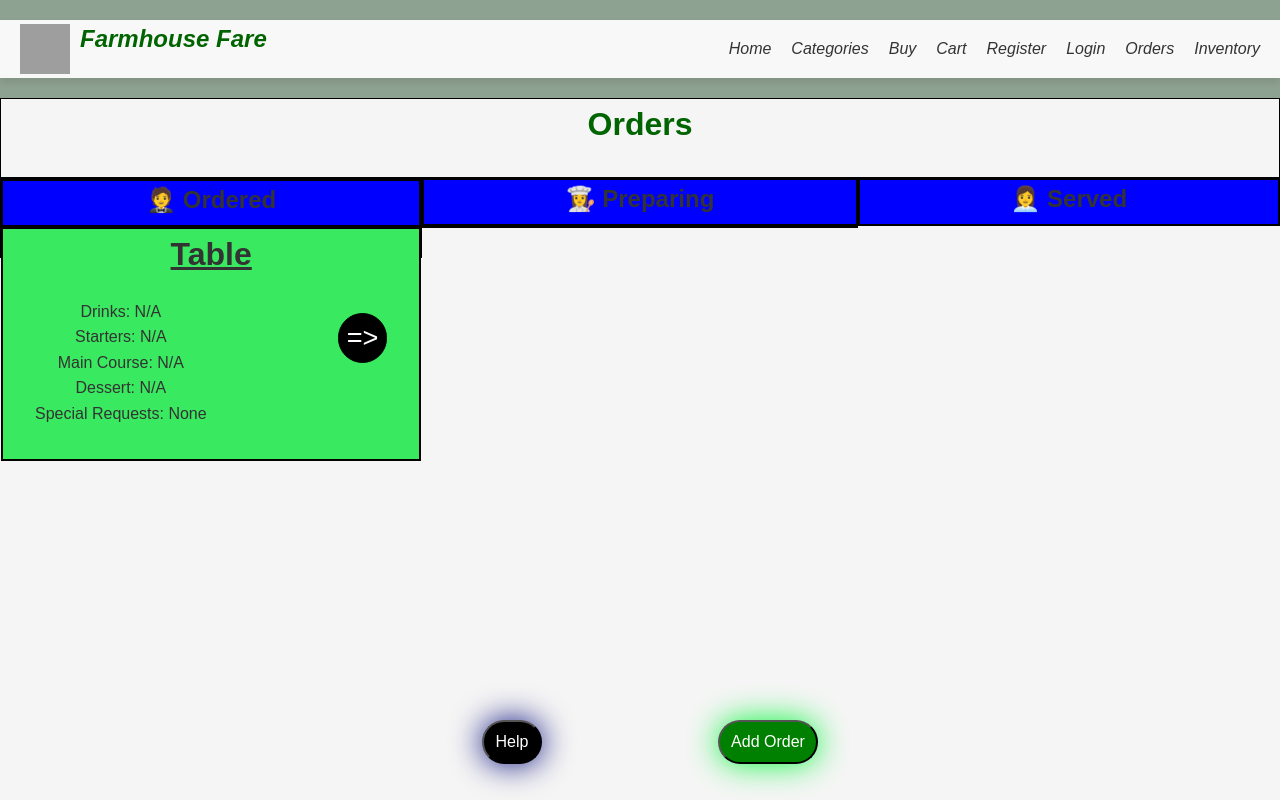
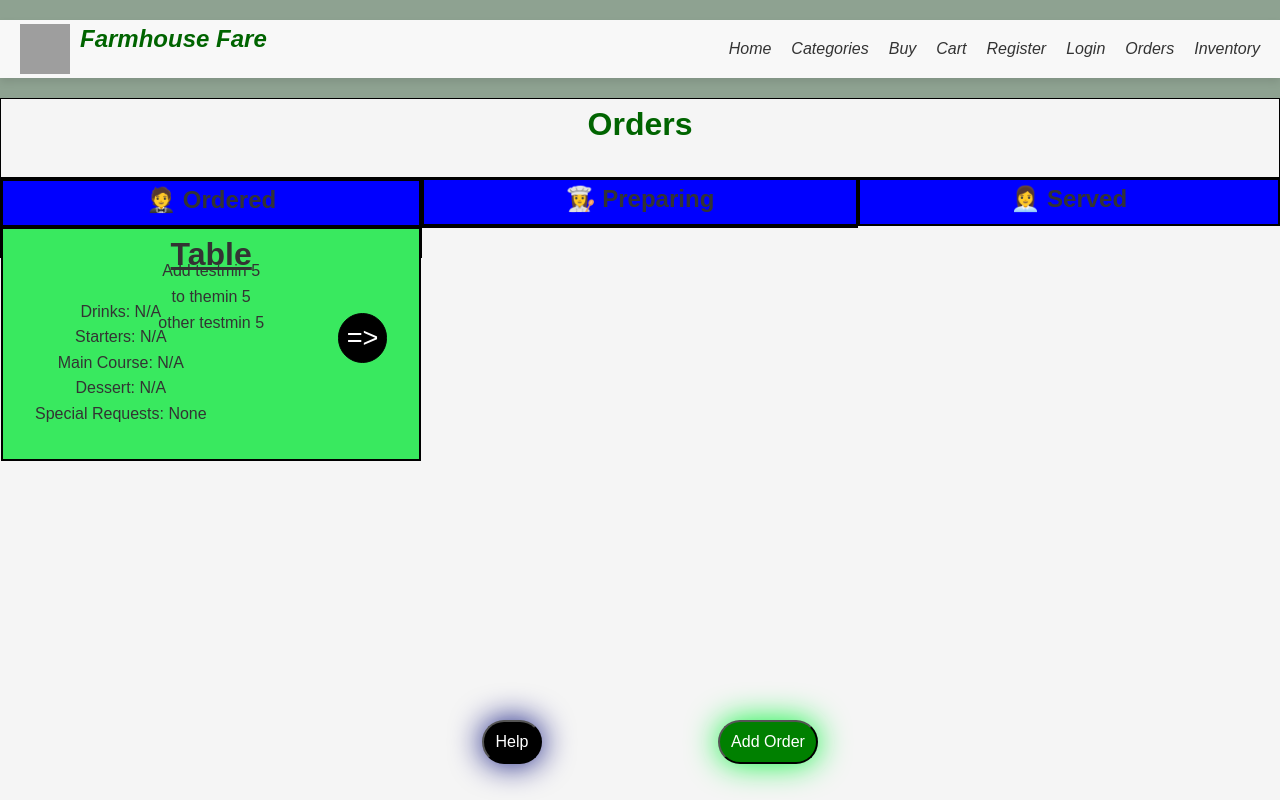
Before and after one commit to Bradwill-Van-Niekerk/wild-and-rooted, a React (Create React App) app: page /Orders in a window 1280 px wide. Built offline with nearby package versions, Linux system fonts and the light colour scheme; grey boxes are pictures that could not be loaded.

Commit message:
installed dnd

```diff
--- a/package.json
+++ b/package.json
@@ -3,6 +3,9 @@
   "version": "0.1.0",
   "private": true,
   "dependencies": {
+    "@dnd-kit/core": "^6.1.0",
+    "@dnd-kit/sortable": "^8.0.0",
+    "@dnd-kit/utilities": "^3.2.2",
     "@testing-library/jest-dom": "^5.17.0",
     "@testing-library/react": "^13.4.0",
     "@testing-library/user-event": "^13.5.0",
@@ -13,6 +16,7 @@
     "path": "^0.12.7",
     "react": "^18.3.1",
     "react-dom": "^18.3.1",
+    "react-draggable": "^4.4.6",
     "react-router-dom": "^6.28.0",
     "react-scripts": "5.0.1",
     "require": "^2.4.20",
--- a/src/Pages-Staff/Orders.js
+++ b/src/Pages-Staff/Orders.js
@@ -1,6 +1,7 @@
 import React, { useState } from 'react';
 import { OrderData } from './TempData'; // Assuming you have initial data here
 import '../Pages-Staff-CSS/Orders.css'
+import { closestCorners, DndContext } from '@dnd-kit/core';
 
 function OrderHelp({ setHelpOpenFalse }) {
 
@@ -160,6 +161,18 @@ function AddOrder({ addOrder, closeAddOrder }) {
   );
 }
 
+function Column({ tasks}){
+  return (
+  <div className=''>
+    {tasks.map((task) => (
+      <div key={task.id}>
+        {task.title}
+        min 5
+      </div>
+    ))}
+  </div>)
+}
+
 // Orders Component
 function Orders() {
   const [orderList, setOrderList] = useState(OrderData); // Initialize with OrderData
@@ -198,13 +211,22 @@ function Orders() {
       </>
     )
   }
+
+  const [tasks, setTasks] = useState(
+    [ {id: 1, title: "Add test"},
+      {id: 2, title: "to the"},
+      {id: 3, title: "other test"},
+    ]
+  )
   return (
     <>
+
       <div className="HomesBox1">
         <h1>Orders</h1>
       </div>
 
       <div className="HomesBox2">
+
           <div className="HomesBoxe1">
             <div className="HomesBoxes1">
               <h2>🤵 Ordered</h2>
@@ -227,6 +249,9 @@ function Orders() {
           <div className="HomesBoxes1">
             <h2>👩‍💼 Served</h2>
           </div>
+        <DndContext collisionDetection={closestCorners}>
+          <Column tasks={tasks}/>
+        </DndContext>
       </div>
 
       {/* Add Order Form */}
```
Also changed, not shown: 1 other file (tests, documents, lock files or other folders). Lines whose indentation alone changed are shown as unchanged.
